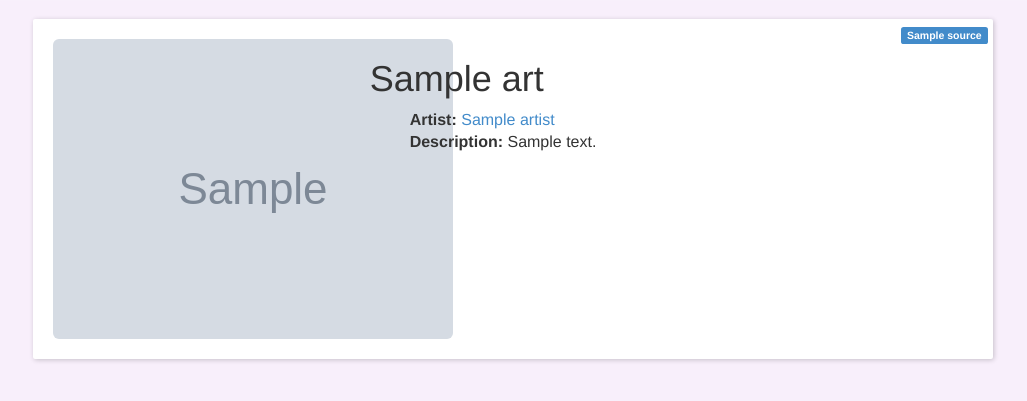
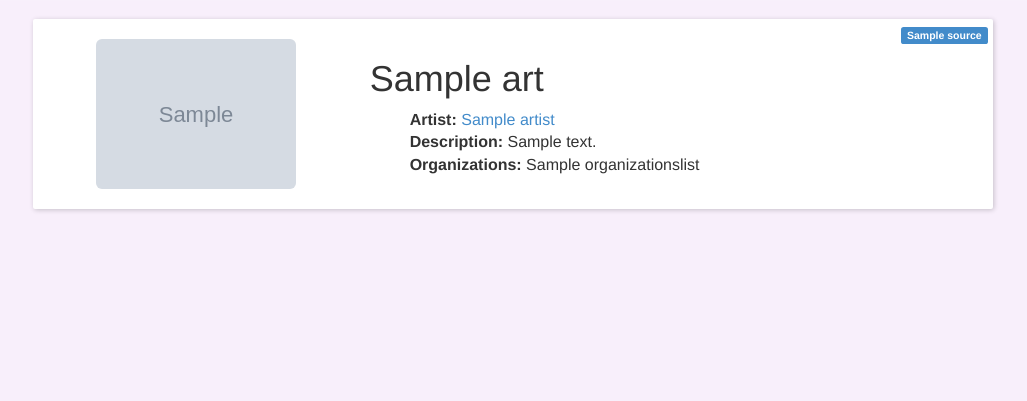
Before and after one commit to warunsl/Provenir, a Flask app: template app/templates/art.html in a window 1280 px wide. Shown: the part 51-452 px from the top of the page, without its empty margins (142-1169 px from the left). Run offline with Flask 2, Linux system fonts and the light colour scheme; the template is opened without the code that fills it: most values are stand-ins (such as "Sample title", 1, 10 or a date in 2020); grey boxes marked "Sample" are stand-in pictures; some libraries are stand-ins or nearby versions.

Commit message:
Image width adjustment

```diff
--- a/app/templates/art.html
+++ b/app/templates/art.html
@@ -60,7 +60,7 @@
             </div>
             <div class="row">
                 <div class="col-md-4" style="text-align:center">
-                    <img class="img-rounded" src="{{ art.image }}">
+                    <img style="width:200px" class="img-rounded" src="{{ art.image }}">
                 </div>
                 <div class="col-md-6">
                     <h1>{{ art.title | safe }}</h1>
@@ -70,6 +70,9 @@
                         {% endif %}
                         {% if art.short_description %}
                             <li><b>Description: </b>{{ art.short_description }}</li>
+                        {% endif %}
+                        {% if art.organizationslist %}
+                            <li><b>Organizations: </b>{{ art.organizationslist }}</li>
                         {% endif %}
                     </ul>
                 </div>
```
